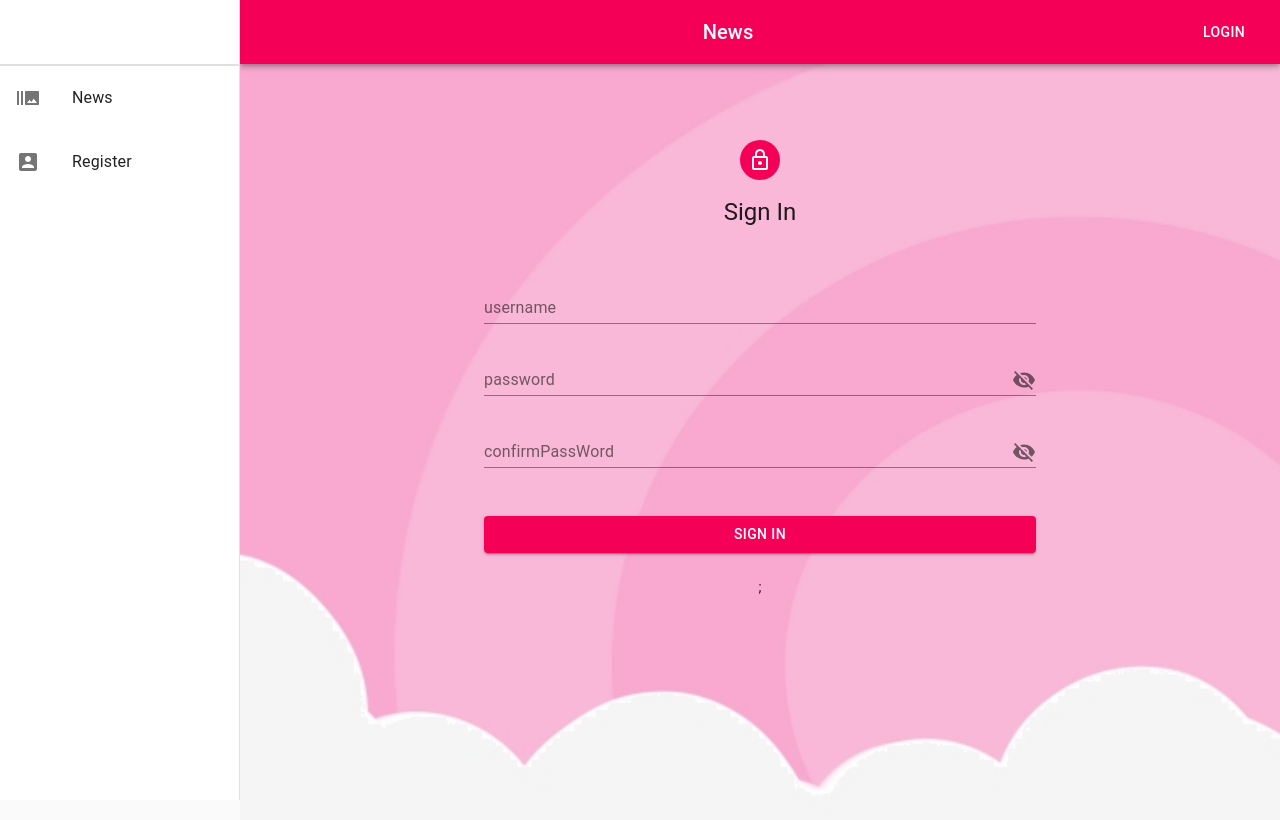
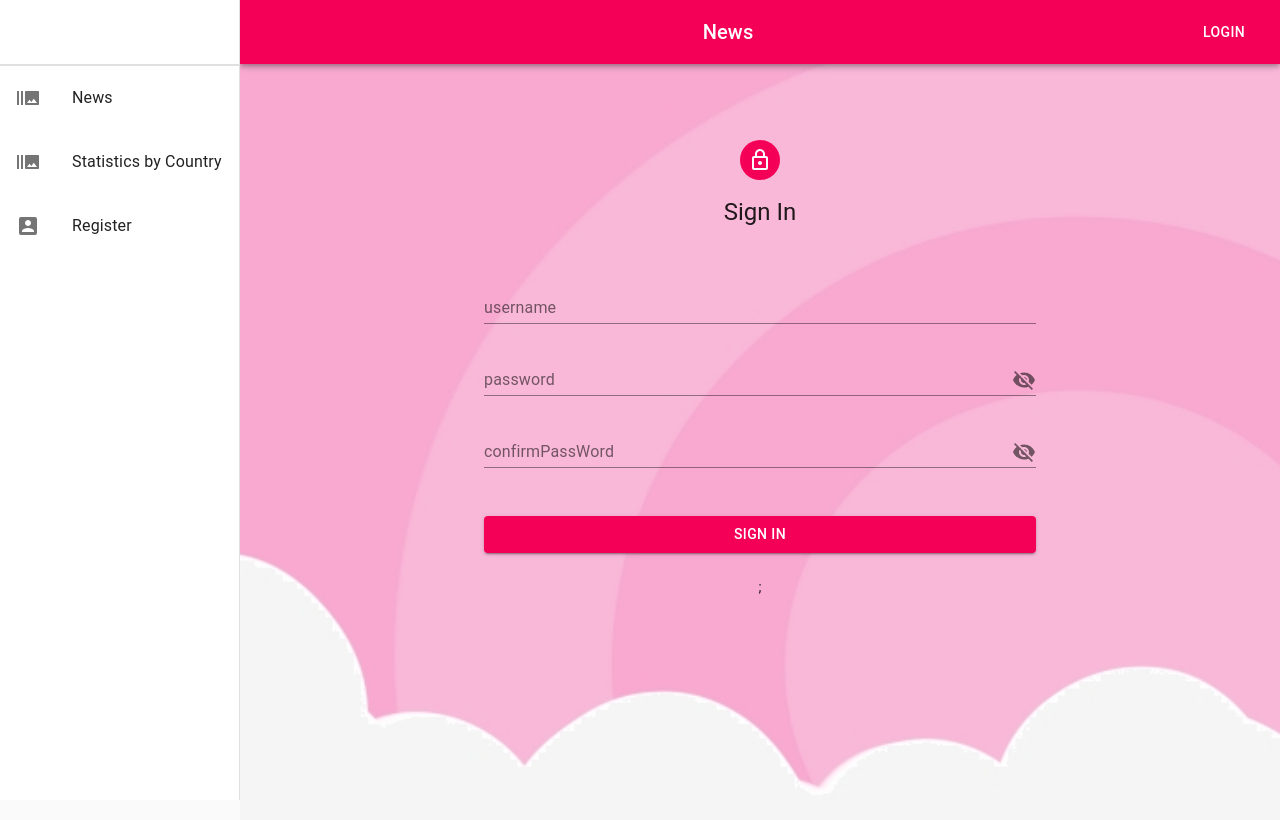
Before and after one commit to thanhvinhth308/covidWeb, a React (Create React App) app: page /register in a window 1280 px wide. Built offline with nearby package versions, Linux system fonts and the light colour scheme.

Commit message:
update detailCountry page (add line chart)

```diff
--- a/src/layouts/Header/index.jsx
+++ b/src/layouts/Header/index.jsx
@@ -17,7 +17,7 @@ import {
   MenuItem,
   Toolbar,
   Typography,
-  useTheme
+  useTheme,
 } from '@material-ui/core';
 import { AccountCircle, Close } from '@material-ui/icons';
 import AccountBoxIcon from '@material-ui/icons/AccountBox';
@@ -30,43 +30,43 @@ import { useHistory } from 'react-router-dom';
 import Login from '../../components/Login';
 import { checkToken } from '../../utils/localStorage';
 
-const useStyles = makeStyles(theme => ({
+const useStyles = makeStyles((theme) => ({
   root: {
     flexGrow: 1,
-    display: 'flex'
+    display: 'flex',
   },
   // menuButton: {
   //   marginRight: theme.spacing(2),
   // },
   title: {
-    flexGrow: 1
+    flexGrow: 1,
   },
   drawer: {
     [theme.breakpoints.up('sm')]: {
       width: drawerWidth,
-      flexShrink: 0
-    }
+      flexShrink: 0,
+    },
   },
   appBar: {
     [theme.breakpoints.up('sm')]: {
       width: `calc(100% - ${drawerWidth}px)`,
-      marginLeft: drawerWidth
-    }
+      marginLeft: drawerWidth,
+    },
   },
   menuButton: {
     marginRight: theme.spacing(2),
     [theme.breakpoints.up('sm')]: {
-      display: 'none'
-    }
+      display: 'none',
+    },
   },
   toolbar: theme.mixins.toolbar,
   drawerPaper: {
-    width: drawerWidth
+    width: drawerWidth,
   },
   content: {
     flexGrow: 1,
-    padding: theme.spacing(3)
-  }
+    padding: theme.spacing(3),
+  },
 }));
 const drawerWidth = 240;
 function Header(props) {
@@ -92,7 +92,7 @@ function Header(props) {
   const navigateRegisterPage = () => {
     history.push('/register');
   };
-  const handleMenuOpen = e => {
+  const handleMenuOpen = (e) => {
     setIsMenuOpen(e.currentTarget);
   };
   const handleMenuClose = () => {
@@ -100,6 +100,9 @@ function Header(props) {
   };
   const navigateProfile = () => {
     history.push('/profile');
+  };
+  const navigateDetailCountry = () => {
+    history.push('/countries/Vietnam');
   };
   const handleLogoutClick = () => {
     localStorage.removeItem('username');
@@ -135,6 +138,14 @@ function Header(props) {
             <BurstModeIcon />
           </ListItemIcon>
           <ListItemText primary="News" />
+        </ListItem>
+      </List>
+      <List>
+        <ListItem button key="Statistics by Country" onClick={navigateDetailCountry}>
+          <ListItemIcon>
+            <BurstModeIcon />
+          </ListItemIcon>
+          <ListItemText primary="Statistics by Country" />
         </ListItem>
       </List>
       <List>
@@ -185,11 +196,11 @@ function Header(props) {
         onClose={handleMenuClose}
         anchorOrigin={{
           vertical: 'bottom',
-          horizontal: 'right'
+          horizontal: 'right',
         }}
         transformOrigin={{
           vertical: 'top',
-          horizontal: 'right'
+          horizontal: 'right',
         }}
         getContentAnchorEl={null}
       >
@@ -206,10 +217,10 @@ function Header(props) {
             open={mobileOpen}
             onClose={handleDrawerToggle}
             classes={{
-              paper: classes.drawerPaper
+              paper: classes.drawerPaper,
             }}
             ModalProps={{
-              keepMounted: true // Better open performance on mobile.
+              keepMounted: true, // Better open performance on mobile.
             }}
           >
             {drawer}
@@ -218,7 +229,7 @@ function Header(props) {
         <Hidden xsDown implementation="css">
           <Drawer
             classes={{
-              paper: classes.drawerPaper
+              paper: classes.drawerPaper,
             }}
             variant="permanent"
             open
--- a/src/components/StatisticsByCountry/index.jsx
+++ b/src/pages/DetailCountry/components/StatisticsByCountry/index.jsx
@@ -1,21 +1,25 @@
 import { LinearProgress } from '@material-ui/core';
 import React, { useEffect, useState } from 'react';
-import covidApi from '../../apis/covidApi';
-import LineChart from '../Chart/LineChart';
+import { useHistory, useParams } from 'react-router-dom';
+import covidApi from '../../../../apis/covidApi';
+import LineChart from '../../../../components/Chart/LineChart';
 import CountrySelector from './components/CountrySelector';
 StatisticsByCountry.propTypes = {};
 
 function StatisticsByCountry(props) {
+  const history = useHistory();
+  const { countryName } = useParams();
+
   const [countries, setCountries] = useState([]);
   const [selectedCountry, setSelectedCountry] = useState('');
   const [countryReport, setCountryReport] = useState({});
   const [isLoading, setIsLoading] = useState(false);
   const [time, setTime] = useState(45);
 
-  const handleCountryChange = e => {
+  const handleCountryChange = (e) => {
     setSelectedCountry(e.target.value);
   };
-  const handleTimeChange = time => {
+  const handleTimeChange = (time) => {
     setTime(time);
   };
 
@@ -24,13 +28,14 @@ function StatisticsByCountry(props) {
       const handleCountriesData = async () => {
         setIsLoading(true);
         const respond = await covidApi.getSummaryAllCountry();
-        const countriesData = respond.map(country => ({
+        const countriesData = respond.map((country) => ({
           country: country.country,
           iso2: country.countryInfo.iso2?.toLowerCase(),
-          flag: country.countryInfo?.flag
+          flag: country.countryInfo?.flag,
         }));
         setCountries(countriesData);
-        setSelectedCountry('vn');
+        const country = countriesData.find((item) => item.country == countryName);
+        setSelectedCountry(country.iso2);
         setIsLoading(false);
       };
       handleCountriesData();
@@ -43,23 +48,29 @@ function StatisticsByCountry(props) {
   useEffect(() => {
     if (selectedCountry) {
       setIsLoading(true);
-      const Country = countries.find(country => country.iso2 === selectedCountry);
+      const Country = countries.find((country) => country.iso2 === selectedCountry);
+      history.push(`/countries/${Country.country}`);
+
       covidApi
-        .getSummaryByCountry(Country.country, time)
-        .then(res => {
+        .getSummaryByCountry(countryName, time)
+        .then((res) => {
           setCountryReport(res);
           setIsLoading(false);
         })
-        .catch(error => {
+        .catch((error) => {
           alert('Get Data failed,please try again');
           setIsLoading(false);
         });
     }
-  }, [countries, selectedCountry, time]);
+  }, [countries, selectedCountry, time, countryName]);
 
   return (
     <div>
-      <CountrySelector onCountryChange={handleCountryChange} countries={countries} selectedCountry={selectedCountry} />
+      <CountrySelector
+        onCountryChange={handleCountryChange}
+        countries={countries}
+        selectedCountry={selectedCountry}
+      />
       {isLoading && <LinearProgress />}
       <LineChart onTimeChange={handleTimeChange} countryReport={countryReport} />
     </div>
--- a/src/pages/DetailCountry/index.jsx
+++ b/src/pages/DetailCountry/index.jsx
@@ -1,10 +1,15 @@
 import { Box } from '@material-ui/core';
 import React from 'react';
+import StatisticsByCountry from './components/StatisticsByCountry';
 
 DetailCountry.propTypes = {};
 
 function DetailCountry(props) {
-  return <Box paddingTop="80px">this is DetailCountry</Box>;
+  return (
+    <Box paddingTop="80px">
+      <StatisticsByCountry />
+    </Box>
+  );
 }
 
 export default DetailCountry;
```
Also changed, not shown: src/pages/DetailCountry/components/StatisticsByCountry/components/CountrySelector.jsx (renamed from src/components/StatisticsByCountry/components/CountrySelector.jsx).
